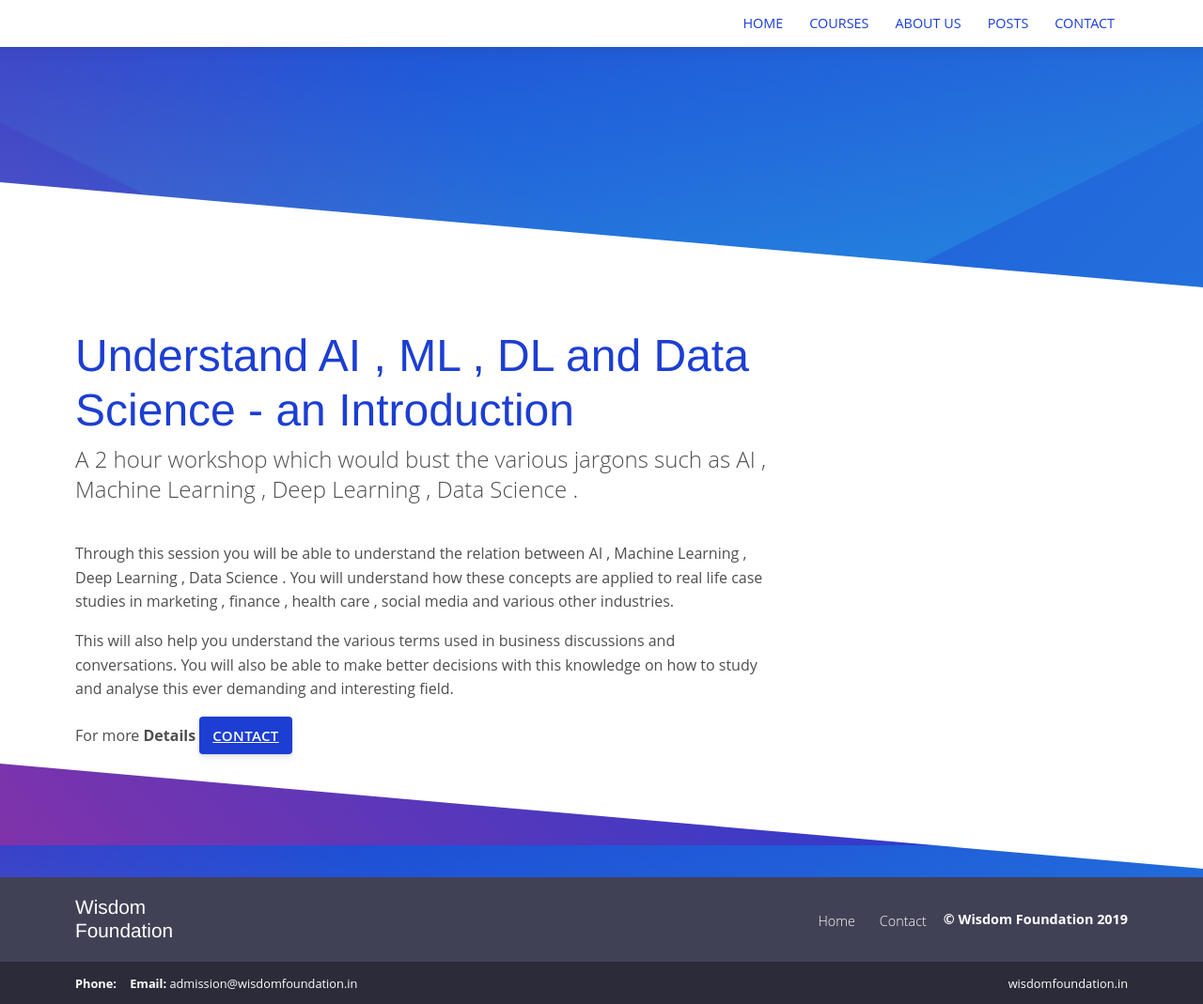
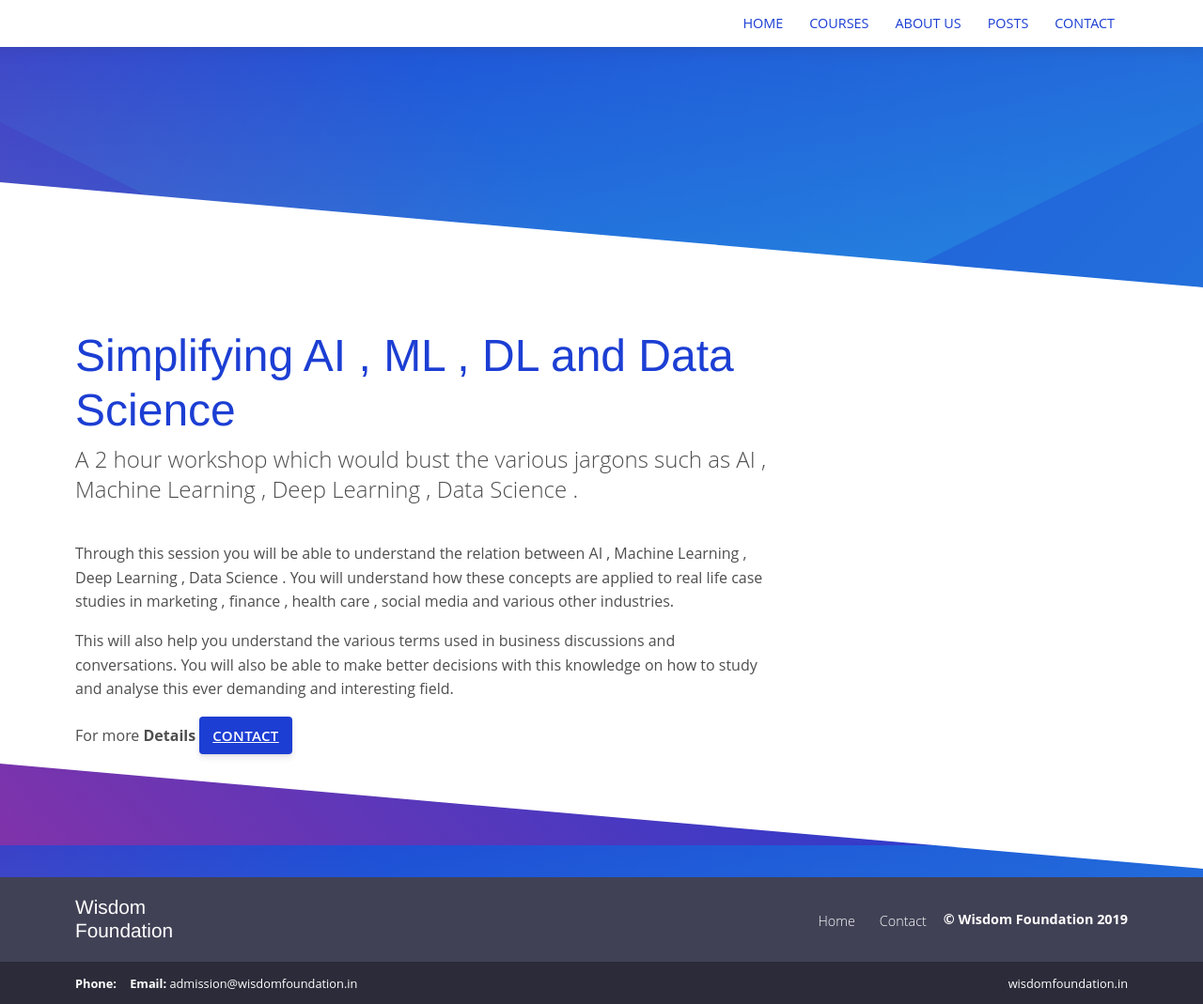
Before and after one commit to write2wisdomfoundation/write2wisdomfoundation.github.io, a Jekyll site: the page built from _courses/why-ai.md, in a window 1280 px wide. Shown: the whole page at 94% size. Built offline with Jekyll 4.4.1, drawn with Linux system fonts in a browser that asks for light colours.

Commit message:
Add Files to Repository

```diff
--- a/_courses/why-ai.md
+++ b/_courses/why-ai.md
@@ -1,5 +1,5 @@
 ---
-title: 'Understand AI , ML , DL and Data Science - an Introduction'
+title: 'Simplifying AI , ML , DL and Data Science'
 image: '/services/noun_591323.png'
 num : 5
 ---
```
